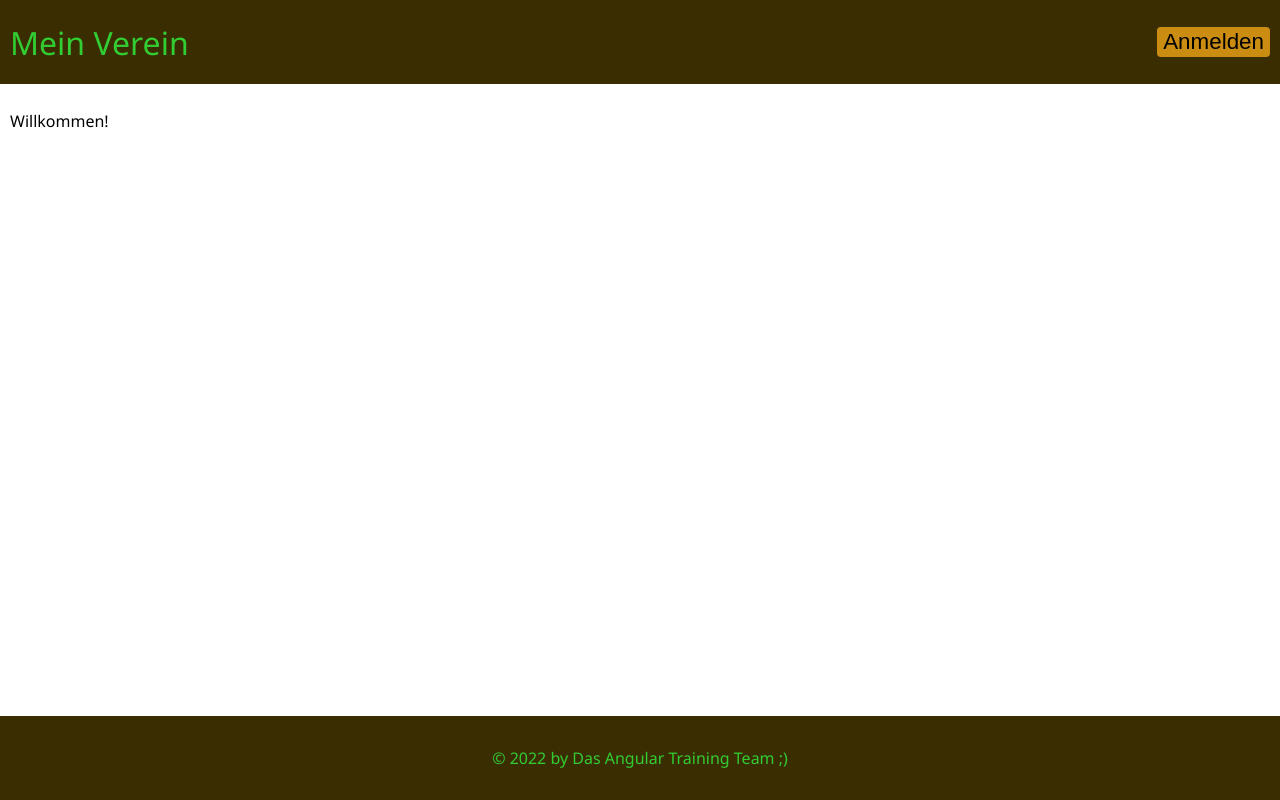
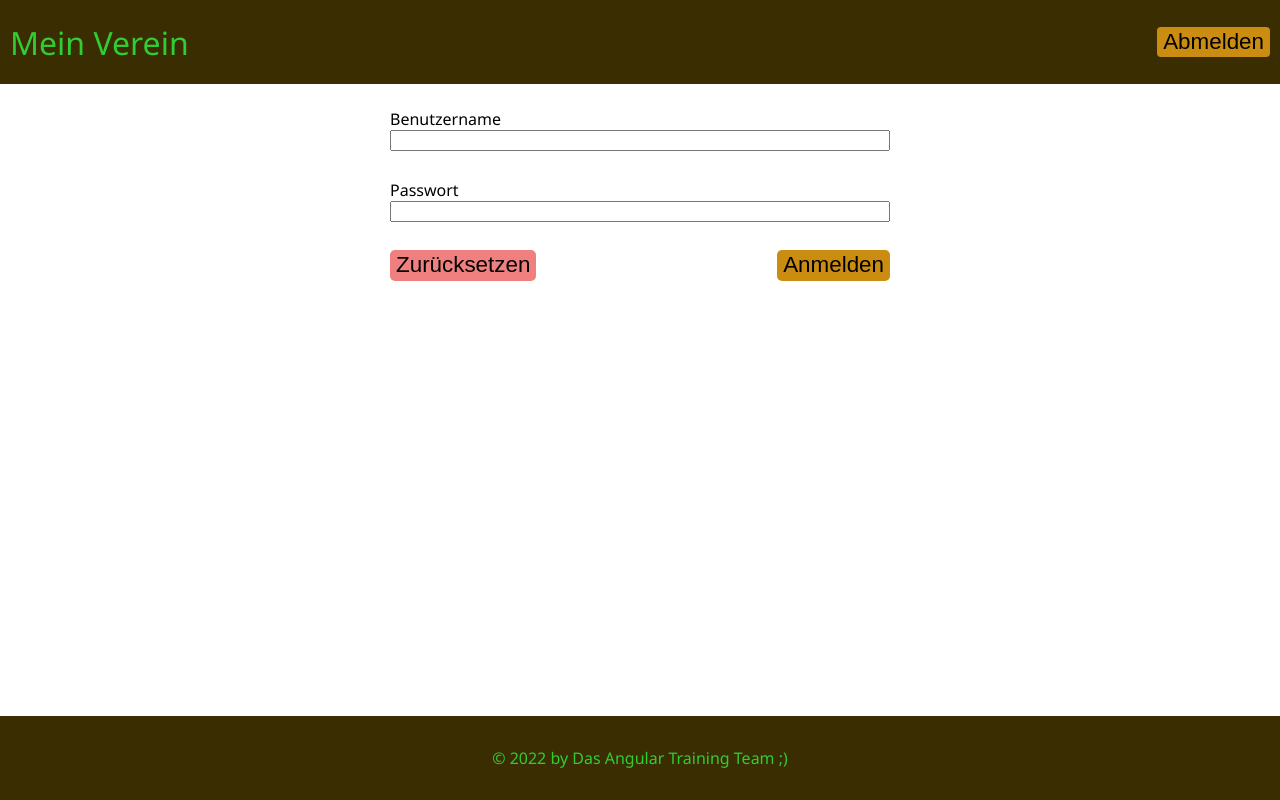
Before and after one commit to Tom4U/poc-ng-kompakt, an Angular app: page / in a window 1280 px wide. Both pictures are taken after a click on the button "Anmelden". Built offline with nearby package versions, Linux system fonts and the light colour scheme.

Commit message:
feat(login): add login fom

```diff
--- /dev/null
+++ b/src/app/pages/home/home.component.html
@@ -0,0 +1,4 @@
+<app-layout class="full-width" title="Mein Verein" [commands]="commands" [copyright]="copyright">
+    <p *ngIf="!showLogin">Willkommen!</p>
+    <app-login *ngIf="showLogin" class="full-width"></app-login>
+</app-layout>
--- /dev/null
+++ b/src/app/pages/home/home.component.scss
@@ -0,0 +1,3 @@
+.full-width {
+    width: 100%;
+}
--- a/src/app/pages/home/home.component.ts
+++ b/src/app/pages/home/home.component.ts
@@ -3,28 +3,36 @@ import { Command } from "src/app/shared/ui/command/command";
 
 @Component({
   selector: "app-home",
-  template: `
-  <app-layout title="Mein Verein" [commands]="commands" [copyright]="copyright">
-    <p>Willkommen!</p>
-  </app-layout>`,
-  styles: [],
+  templateUrl: "./home.component.html",
+  styleUrls: ['./home.component.scss'],
 })
 export class HomeComponent {
   private year = new Date().getFullYear();
 
   copyright = `${this.year} by Das Angular Training Team ;)`;
+  authenticated = false;
+  showLogin = false;
 
-  authenticated = false;
   commands: Command[] = [
     new Command(
       "Anmelden",
-      () => (this.authenticated = true),
+      () => this.doLogin(),
       () => !this.authenticated
     ),
     new Command(
       "Abmelden",
-      () => (this.authenticated = false),
+      () => this.doLogout(),
       () => this.authenticated
     ),
   ];
+
+  doLogin(): void {
+    this.showLogin = true;
+    this.authenticated = true;
+  }
+
+  doLogout(): void {
+    this.authenticated = false;
+    this.showLogin = false;
+  }
 }
--- a/src/app/shared/ui/command/command.component.html
+++ b/src/app/shared/ui/command/command.component.html
@@ -1,3 +1,3 @@
-<button type="button" class="action" *ngIf="command?.active">
+<button type="button" class="action" *ngIf="command?.active" (click)="command?.command()">
     {{ command?.name }}
 </button>
--- /dev/null
+++ b/src/app/shared/ui/login/login.component.html
@@ -0,0 +1,16 @@
+<div class="container">
+    <form class="form">
+        <div class="form-group">
+            <label for="username">Benutzername</label>
+            <input [(ngModel)]="login.username" required type="text" name="username" id="username">
+        </div>
+        <div class="form-group">
+            <label for="password">Passwort</label>
+            <input [(ngModel)]="login.password" required type="password" name="password" id="password">
+        </div>
+        <div class="actions">
+            <button type="reset" class="button reset">Zurücksetzen</button>
+            <button (click)="doLogin()" type="submit" class="button submit">Anmelden</button>
+        </div>
+    </form>
+</div>
--- /dev/null
+++ b/src/app/shared/ui/login/login.component.scss
@@ -0,0 +1,40 @@
+.container {
+    display: flex;
+    justify-content: center;
+    width: 100%;
+
+    .form {
+        display: flex;
+        flex-direction: column;
+        width: 100%;
+        max-width: 500px;
+
+        .form-group {
+                display: flex;
+                flex-direction: column;
+                margin: 14px 0;
+            }
+
+            .actions {
+                display: flex;
+                justify-content: space-between;
+                margin-top: 14px;
+
+                .button {
+                    border: 0;
+                    border-radius: 5px;
+                    font-size: 1.4rem;
+                    line-height: 1.8rem;
+                    cursor: pointer;
+
+                    &.reset {
+                        background: lightcoral;
+                    }
+
+                    &.submit {
+                        background: var(--accent-color);
+                    }
+                }
+            }
+    }
+}
--- /dev/null
+++ b/src/app/shared/ui/login/login.component.ts
@@ -0,0 +1,15 @@
+import { Component } from '@angular/core';
+import { Login } from './login';
+
+@Component({
+  selector: "app-login",
+  templateUrl: "./login.component.html",
+  styleUrls: ["./login.component.scss"],
+})
+export class LoginComponent {
+  login = new Login();
+
+  doLogin(): void {
+    console.log('Wird angemeldet ...');
+  }
+}
--- /dev/null
+++ b/src/app/shared/ui/login/login.ts
@@ -0,0 +1,3 @@
+export class Login {
+    constructor(public username = '', public password = '') {}
+}
```
Also changed, not shown: src/app/app.module.ts (+6 -2 lines).
